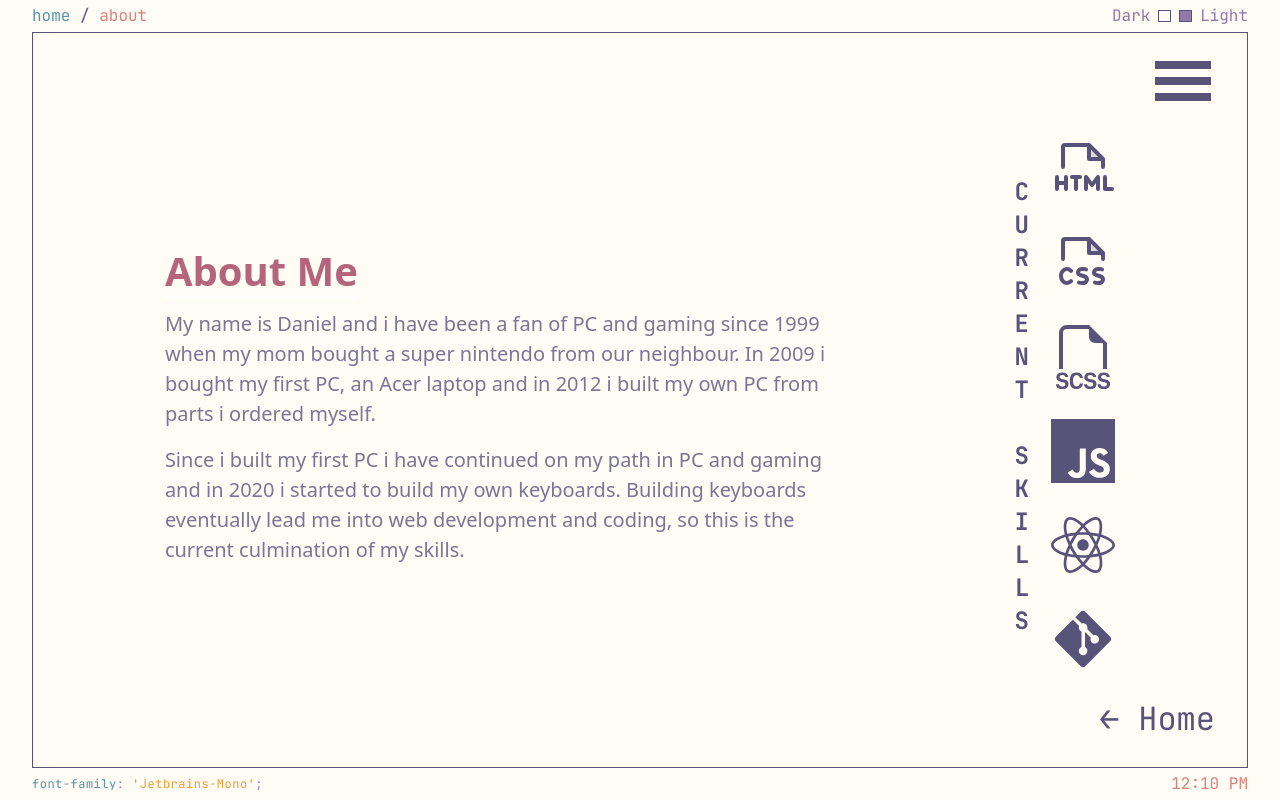
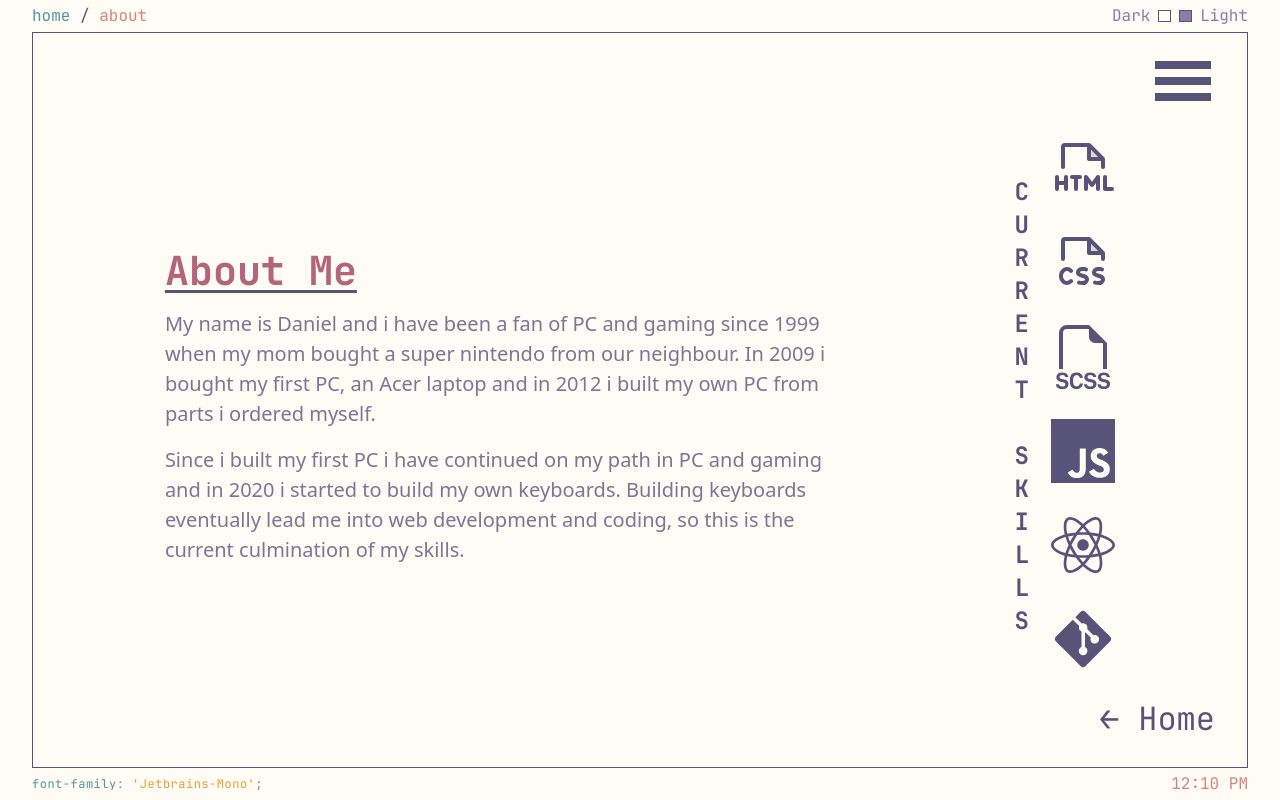
Before and after one commit to DanielDT12/portfolio-v2, a React (Vite) app: page /about in a window 1280 px wide. Built offline with nearby package versions, Linux system fonts and the light colour scheme.

Commit message:
scss til css map

```diff
--- a/src/index.css
+++ b/src/index.css
@@ -318,10 +318,11 @@ input {
   }
 }
 .about-me__title {
+  color: var(--clr-pink);
   font-size: clamp(var(--fs-400), 6vw, var(--fs-900));
-  color: var(--clr-pink);
-  text-decoration: underline white 2px;
-  text-underline-offset: 10px;
+  font-family: var(--ff-special);
+  text-decoration: underline var(--clr-text-heading) 3px;
+  text-underline-offset: 5px;
 }
 
 .my-work {
@@ -335,6 +336,9 @@ input {
   position: relative;
   color: var(--clr-light-blue);
   font-size: clamp(var(--fs-500), 12vw, var(--fs-900));
+  font-family: var(--ff-special);
+  text-decoration: underline var(--clr-text-heading) 3px;
+  text-underline-offset: 5px;
 }
 @media only screen and (min-width: 1100px) {
   .my-work {
@@ -580,6 +584,8 @@ input {
 .contact-info__title {
   color: var(--clr-rose);
   font-family: var(--ff-special);
+  text-decoration: underline var(--clr-text-heading) 3px;
+  text-underline-offset: 5px;
 }
 @media only screen and (max-width: 450px) {
   .contact-info__text {
```
Also changed, not shown: 1 other file (tests, documents, lock files or other folders).
